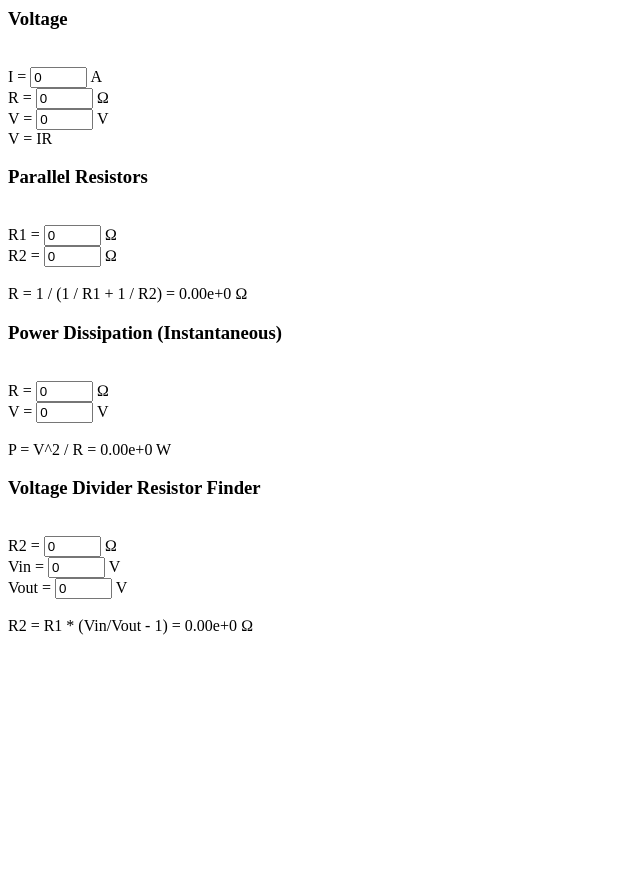
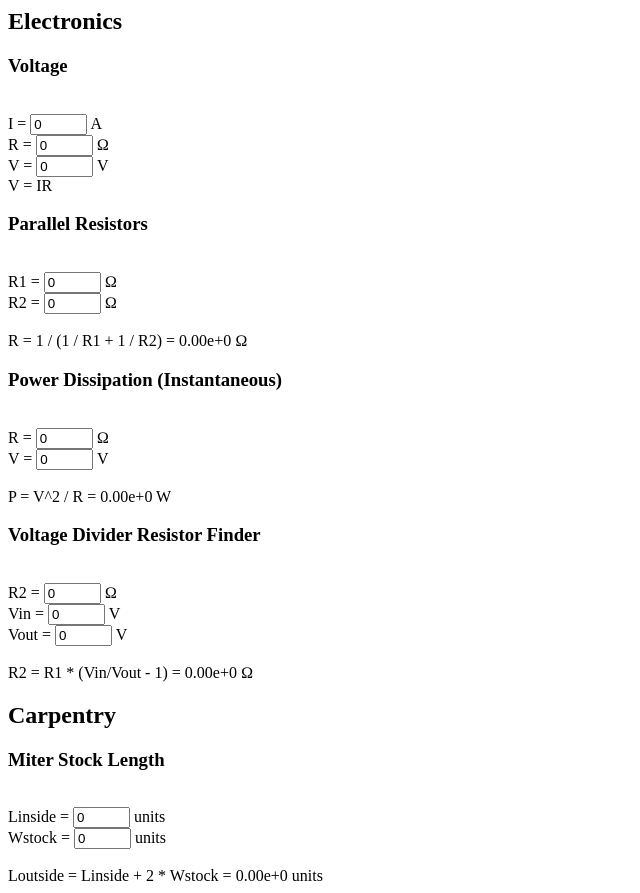
Before and after one commit to wwest4/ecalc, a plain HTML site: page index.html in a window 1280 px wide. Shown: the whole page, without its empty margins (0-640 px from the left). Before the commit the page ends 800 px from the top, so only its background shows below. Drawn offline with Linux system fonts and the light colour scheme.

Commit message:
Add miter stock calc length adjustment

```diff
--- a/index.html
+++ b/index.html
@@ -4,6 +4,8 @@
         <script src="jquery-3.1.1.min.js"></script>
         <script src="ecalc_ui.js"></script>
     </head>
+
+    <h2>Electronics</h2>
 
     <div class="calculator-pane">
         <h3>Voltage</h3>
@@ -41,4 +43,15 @@
         <br/>R2 = R1 * (Vin/Vout - 1) = <span id="v_divider_result"></span> &#8486;
         <script src="v_divider.js"></script>
     </div>
+
+    <h2>Carpentry</h2>
+
+    <div class="calculator-pane">
+        <h3>Miter Stock Length</h3>
+        <br/>Linside = <input id="l_inside" size=4 value=0 /> units
+        <br/>Wstock = <input id="w_stock" size=4 value=0 /> units
+        <br/>
+        <br/>Loutside = Linside + 2 * Wstock = <span id="miter_stock_length_result"></span> units
+        <script src="miter_stock_length.js"></script>
+    </div>
 </html>
--- /dev/null
+++ b/miter_stock_length.js
@@ -0,0 +1,20 @@
+(function(calculator, $) {
+
+    var result_element = $('#miter_stock_length_result');
+
+    function calculate() {
+        var linside = parseFloat($('#l_inside')[0].value);
+        var wstock = parseFloat($('#w_stock')[0].value);
+
+        console.log(linside);
+        console.log(wstock);
+        var result = linside + 2 * wstock
+
+        ecalc_ui.display(result, result_element, ecalc_ui.autoscale);
+    };
+
+    calculate();
+
+    $('#l_inside').change(calculate);
+    $('#w_stock').change(calculate);
+}(window.v_divider = window.v_divider || {}, jQuery));
```
